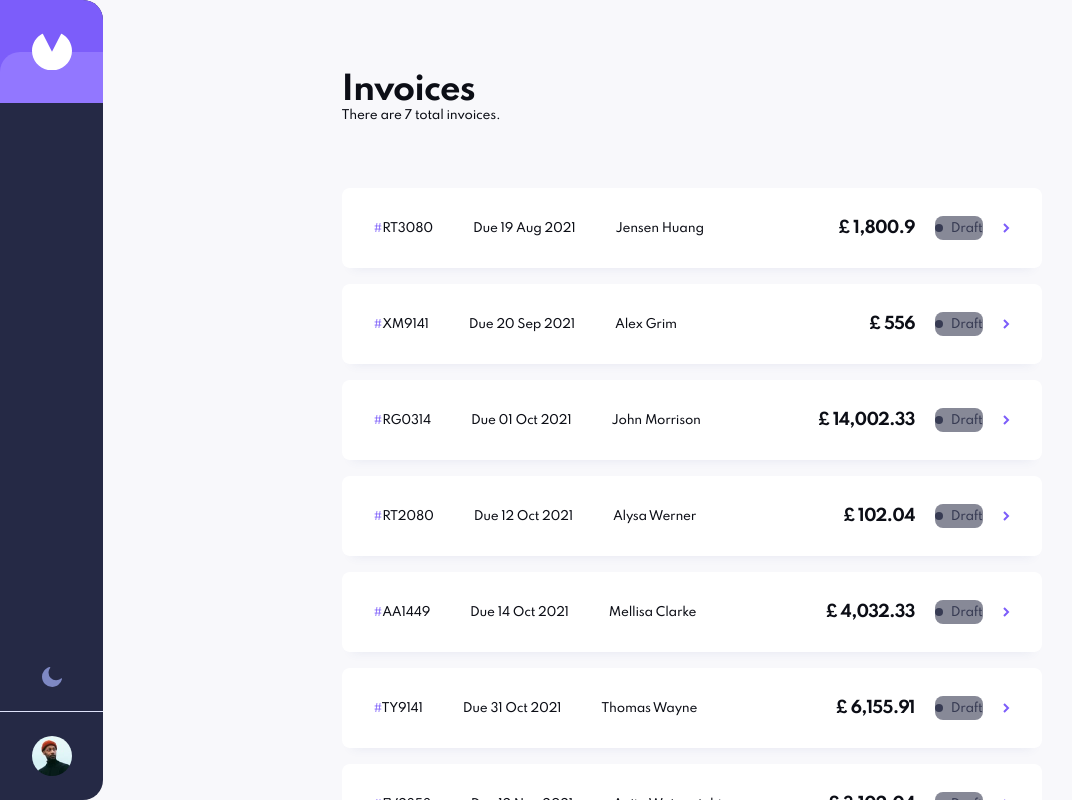
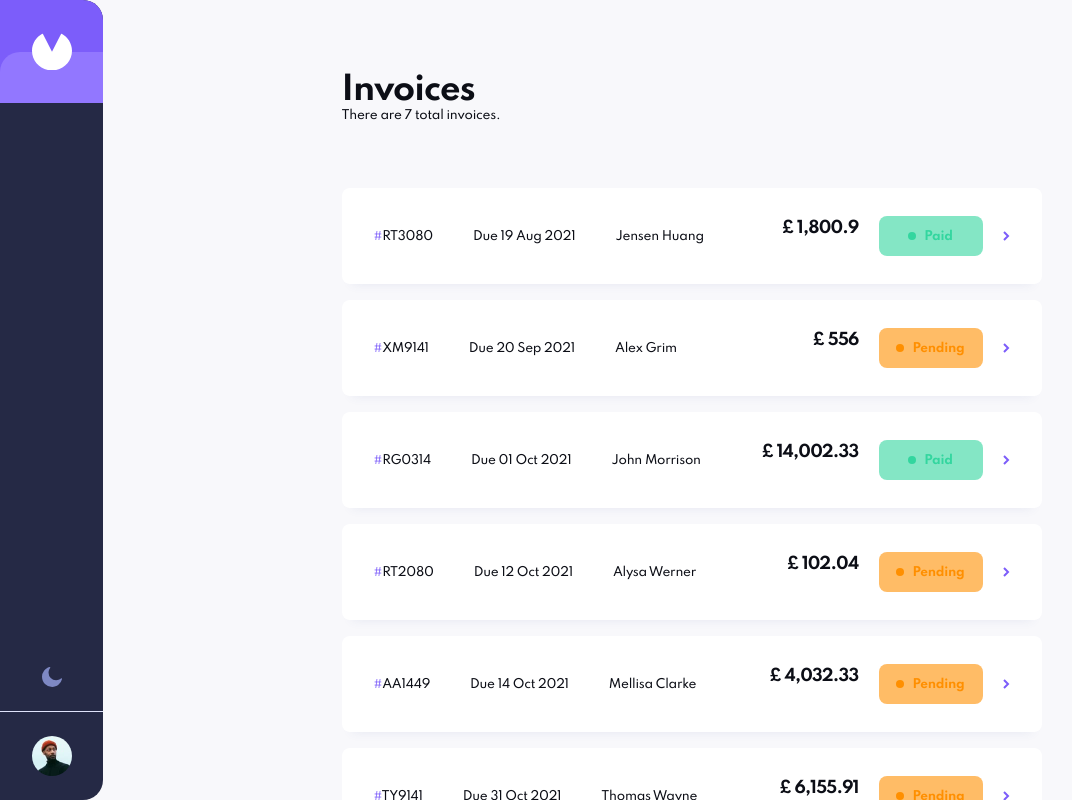
Before and after one commit to ljubomir-matovic/Quantox-internship_tenth-task, a React (Create React App) app: page / in a window 1280 px wide. Shown: the whole page, without its empty margins (0-1072 px from the left). Built offline with nearby package versions, Linux system fonts and the light colour scheme.

Commit message:
invoices displayed on desktop fixed error

```diff
--- a/src/Home.css
+++ b/src/Home.css
@@ -12,6 +12,9 @@
     border-width: 1px;
 }
 .status {
+    width:104px;
+    height:40px;
+    font-weight:700;
     display: flex;
     justify-content: center;
     align-items: center;
--- a/src/components/Status.js
+++ b/src/components/Status.js
@@ -1,6 +1,6 @@
 import React from "react";
 function Status({ title }) {
-    switch (title.toLowerCase) {
+    switch (title) {
         case "paid":
             return (
                 <section
@@ -17,6 +17,7 @@ function Status({ title }) {
                     <p>Paid</p>
                 </section>
             );
+            break;
         case "pending":
             return (
                 <section
@@ -33,6 +34,7 @@ function Status({ title }) {
                     <p>Pending</p>
                 </section>
             );
+            break;
         default:
             return (
                 <section
@@ -49,6 +51,7 @@ function Status({ title }) {
                     <p>Draft</p>
                 </section>
             );
+            break;
     }
 }
 export default Status;
```
